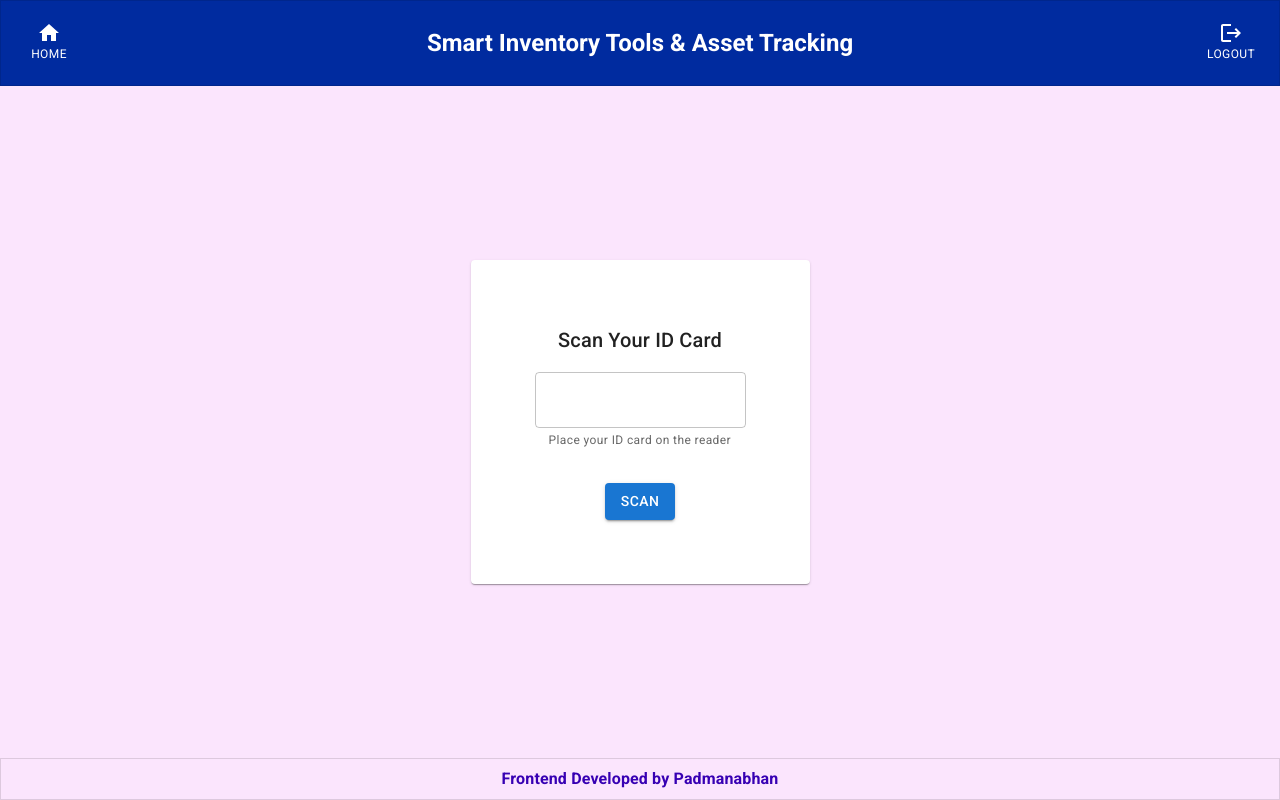
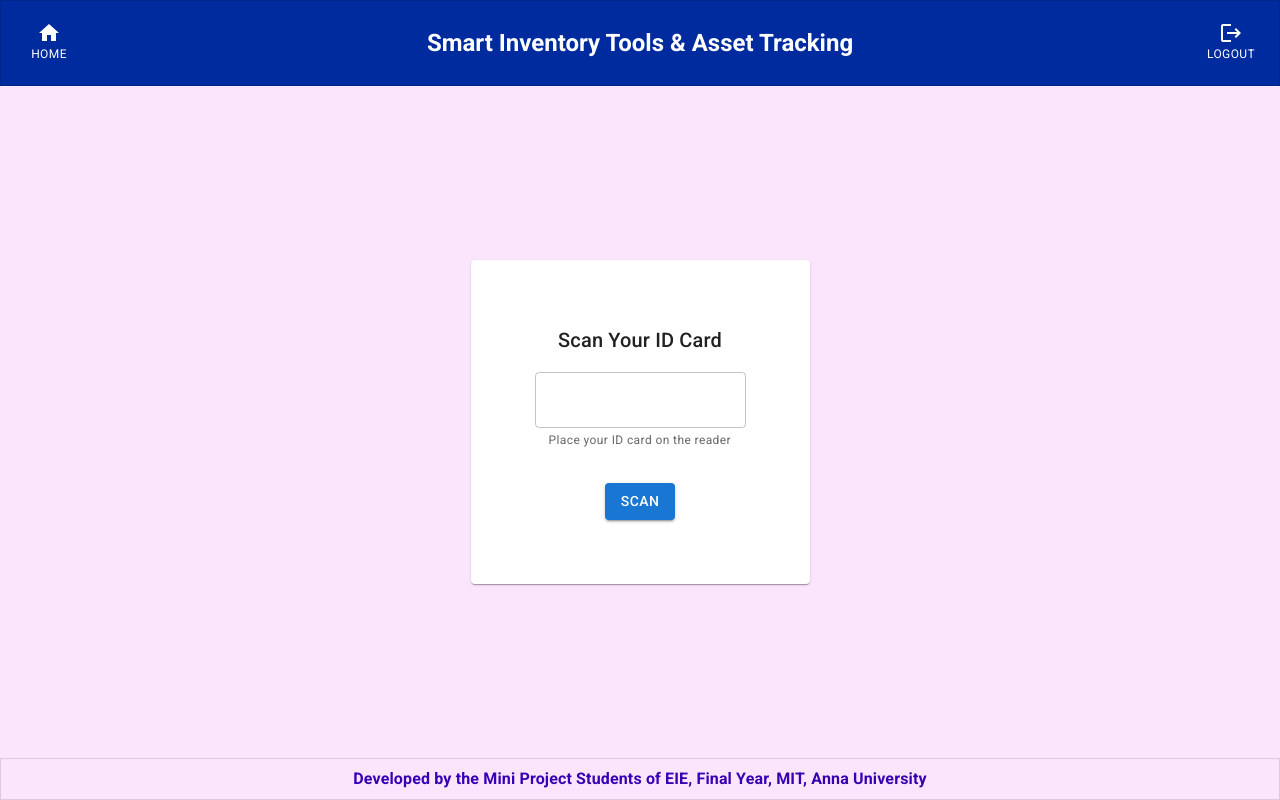
Before and after one commit to pdmnhn/frontend-for-smart-tools-management, a React (Create React App) app: page / in a window 1280 px wide. Built offline with nearby package versions, Linux system fonts and the light colour scheme.

Commit message:
Change footer text

```diff
--- a/src/App.tsx
+++ b/src/App.tsx
@@ -178,7 +178,8 @@ const App = () => {
             variant="body1"
             sx={{ color: "#3700B3", fontWeight: "bold" }}
           >
-            Frontend Developed by Padmanabhan
+            Developed by the Mini Project Students of EIE, Final Year, MIT, Anna
+            University
           </Typography>
         </Paper>
       </Box>
```
